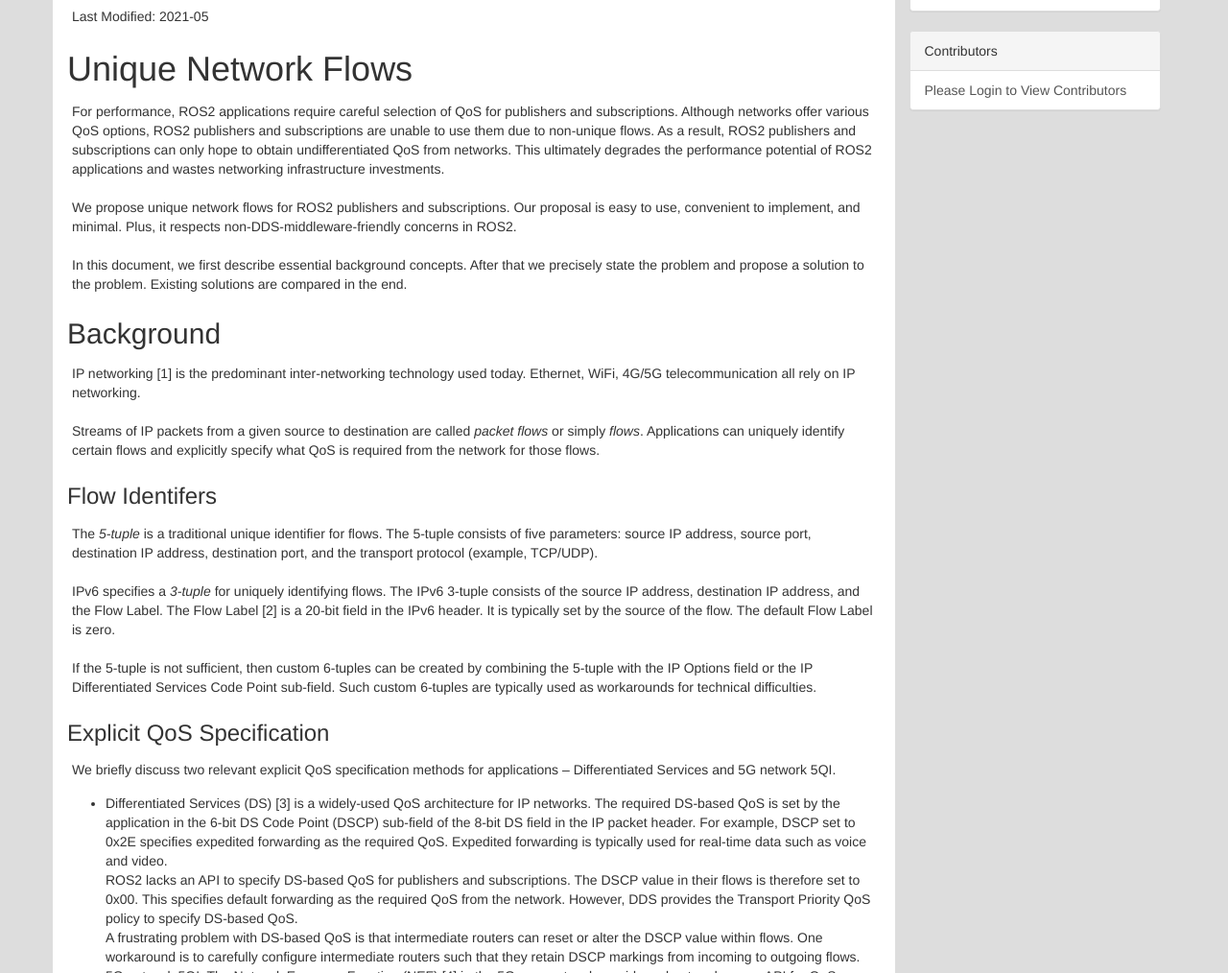
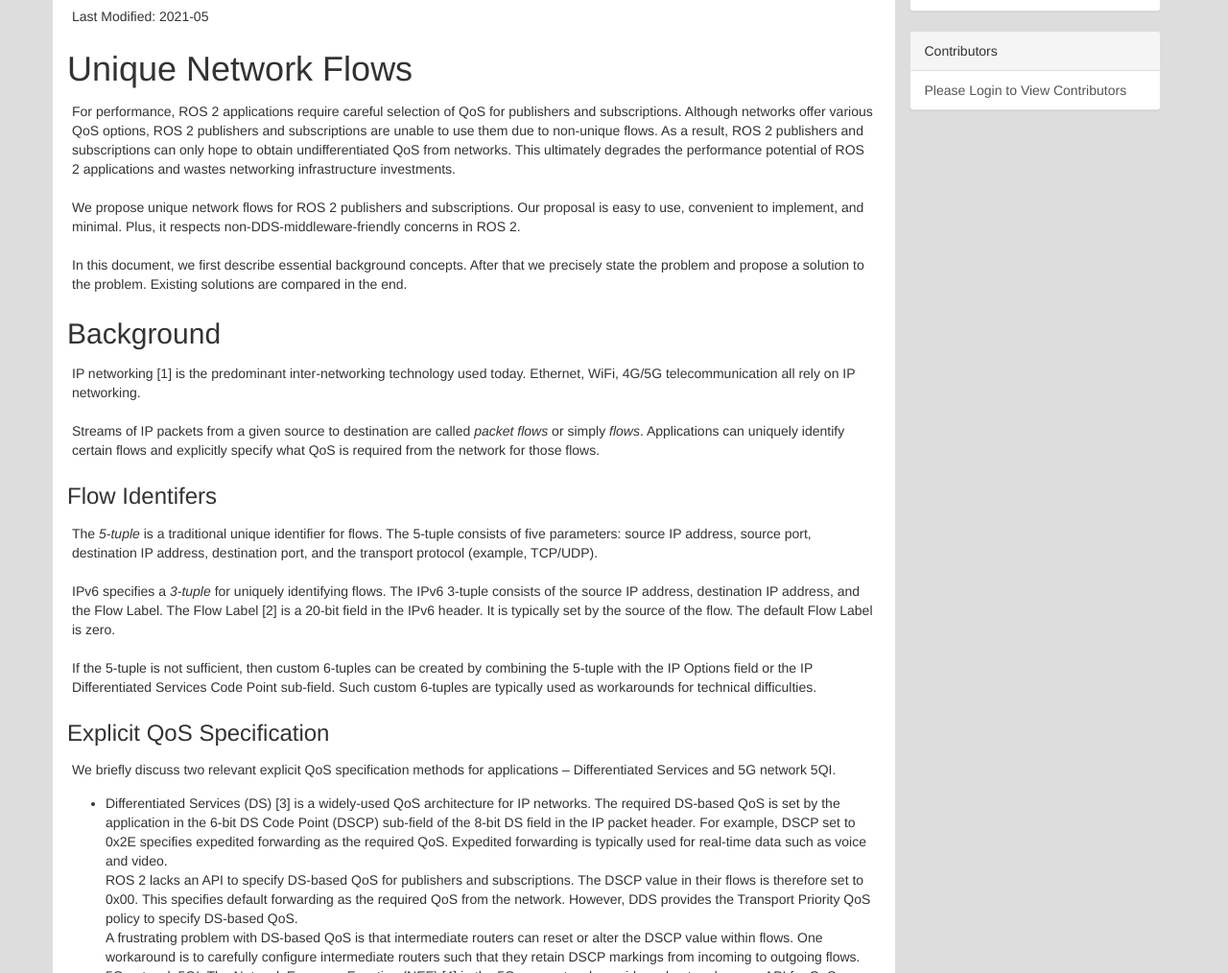
Before and after one commit to ros2/design, a Jekyll site: the page built from articles/unique_network_flows.md, in a window 1280 px wide and 1400 px high. Shown: the part 246-1260 px from the top of the window at 96% size. Built offline with Jekyll 4.4.1, drawn with Linux system fonts in a browser that asks for light colours; nearby versions of some CDN libraries; some of the changed text lies outside the part shown.

Commit message:
Change 'ROS2' to 'ROS 2'
Signed-off-by: Christophe Bedard <christophe.bedard@apex.ai>

```diff
--- a/articles/unique_network_flows.md
+++ b/articles/unique_network_flows.md
@@ -25,9 +25,9 @@
 
 # Unique Network Flows
 
-For performance, ROS2 applications require careful selection of QoS for publishers and subscriptions. Although networks offer various QoS options, ROS2 publishers and subscriptions are unable to use them due to non-unique flows. As a result, ROS2 publishers and subscriptions can only hope to obtain undifferentiated QoS from networks. This ultimately degrades the performance potential of ROS2 applications and wastes networking infrastructure investments.
+For performance, ROS 2 applications require careful selection of QoS for publishers and subscriptions. Although networks offer various QoS options, ROS 2 publishers and subscriptions are unable to use them due to non-unique flows. As a result, ROS 2 publishers and subscriptions can only hope to obtain undifferentiated QoS from networks. This ultimately degrades the performance potential of ROS 2 applications and wastes networking infrastructure investments.
 
-We propose unique network flows for ROS2 publishers and subscriptions. Our proposal is easy to use, convenient to implement, and minimal. Plus, it respects non-DDS-middleware-friendly concerns in ROS2.
+We propose unique network flows for ROS 2 publishers and subscriptions. Our proposal is easy to use, convenient to implement, and minimal. Plus, it respects non-DDS-middleware-friendly concerns in ROS 2.
 
 In this document, we first describe essential background concepts. After that we precisely state the problem and propose a solution to the problem. Existing solutions are compared in the end.
 
@@ -51,13 +51,13 @@
 
 - Differentiated Services (DS) [3] is a widely-used QoS architecture for IP networks. The required DS-based QoS is set by the application in the 6-bit DS Code Point (DSCP) sub-field of the 8-bit DS field in the IP packet header. For example, DSCP set to 0x2E specifies expedited forwarding as the required QoS. Expedited forwarding is typically used for real-time data such as voice and video.
 
-   ROS2 lacks an API to specify DS-based QoS for publishers and subscriptions. The DSCP value in their flows is therefore set to 0x00. This specifies default forwarding as the required QoS from the network. However, DDS provides the Transport Priority QoS policy to specify DS-based QoS.
+   ROS 2 lacks an API to specify DS-based QoS for publishers and subscriptions. The DSCP value in their flows is therefore set to 0x00. This specifies default forwarding as the required QoS from the network. However, DDS provides the Transport Priority QoS policy to specify DS-based QoS.
 
    A frustrating problem with DS-based QoS is that intermediate routers can reset or alter the DSCP value within flows. One workaround is to carefully configure intermediate routers such that they retain DSCP markings from incoming to outgoing flows.
 
 - 5G network 5QI: The Network Exposure Function (NEF) [4] in the 5G core network provides robust and secure API for QoS specification. This API enables applications to programmatically (HTTP-JSON) specify required QoS by associating 5G QoS Identifiers (5QIs) to flow identifers, as shown in the figure next.
 
-  ![ROS2 Application 5GS Network Programmability](./ros2-app-5gs-network-programmability.png)
+  ![ROS 2 Application 5GS Network Programmability](./ros2-app-5gs-network-programmability.png)
 
   Twenty-six standard 5QIs are identified in the latest release-16 by 3GPP [4:Table 5.7.4-1]. We exemplify a few of them in the table below. The variation in service characteristics of the example 5QIs emphasizes the importance of careful 5QI selection.
 
@@ -176,7 +176,7 @@
 - If the node is communicating using IPv6, then the RMW implementation can write a unique value (such as a suitable derivative of the RTPS entity ID) in the Flow Label field.
 - If the node is communicating via IPv4, then the RMW implementation can write a unique value in the DSCP field. This option should only be considered as a last resort since re-purposing the DSCP as an identifier is prone to misinterpretation, is limited to 64 entries, and requires careful configuration of intermediate routers.
 
-Both DDS and non-DDS RMW implementations can trivially set fields in IP or transport protocol headers using native socket API on all ROS2 platforms (Linux, Windows, MacOS).
+Both DDS and non-DDS RMW implementations can trivially set fields in IP or transport protocol headers using native socket API on all ROS 2 platforms (Linux, Windows, MacOS).
 
 ### Get Network Flow Endpoints
 
@@ -210,7 +210,7 @@
 
 - Easy to use: Application developers are only required to decide if unique flow identifiers for publishers/subscriptions are necessary.
 - Light-weight implementation: Both non-DDS and DDS RMW can implement the required support conveniently using native socket API with negligible impact on performance.
-- RMW-agnostic: No particular network is preferred, respecting ROS2 design preferences.
+- RMW-agnostic: No particular network is preferred, respecting ROS 2 design preferences.
 - Minimal change: The application layer is responsible for automating network QoS configuration. This represents minimal disruption to the ROS framework.
 
 ### Limitations
@@ -223,7 +223,7 @@
 
 1. Dedicated nodes: Publishers and subscriptions that require special network QoS can be isolated to dedicated nodes. Such isolation indeed makes their 5-tuple flow identifier unique. However, this breaks the functionality-based node architecture of the application and degrades performance since nodes are heavy-weight structures. In the worst case, a dedicated node per publisher or subscription is required.
 
-2. Custom 6-tuple using side-loaded DDS Transport Priority QoS policies: Conceptually, a custom 6-tuple can be constructed by side-loading unique values into the Transport Priority QoS policy of the DDS RMW implementation. In practice, however, this is difficult to implement for several reasons. First, it expects  DDS RMW side-loading competence from application programmers which is inconvenient. Second, re-purposing DSCP values as unique identifiers is limited to 64 identifiers and requires careful network administration as mentioned before. Third, side-loading support varies across DDS RMW implementations. To the best of our knowledge, none of the tier-1 DDS implementations for ROS2 today (Foxy) support side-loading Transport Priority QoS policies for *select few* publishers and subscriptions in a node due to lack of fine-grained interfaces. A glaring limitation is that this alternative ignores non-DDS RMW.
+2. Custom 6-tuple using side-loaded DDS Transport Priority QoS policies: Conceptually, a custom 6-tuple can be constructed by side-loading unique values into the Transport Priority QoS policy of the DDS RMW implementation. In practice, however, this is difficult to implement for several reasons. First, it expects  DDS RMW side-loading competence from application programmers which is inconvenient. Second, re-purposing DSCP values as unique identifiers is limited to 64 identifiers and requires careful network administration as mentioned before. Third, side-loading support varies across DDS RMW implementations. To the best of our knowledge, none of the tier-1 DDS implementations for ROS 2 today (Foxy) support side-loading Transport Priority QoS policies for *select few* publishers and subscriptions in a node due to lack of fine-grained interfaces. A glaring limitation is that this alternative ignores non-DDS RMW.
 
 3. DS-based QoS using side-loaded DDS Transport Priority QoS policies: This gets ahead of the problem by directly specifying the required DS-based QoS through side-loaded Transport Priority QoS policies. However, this suffers from similar impracticalities as the previous alternative. It ignores non-DDS RMW, expects DS competence from programmers, and is not supported by tier-1 RMW implementations.
 
```
